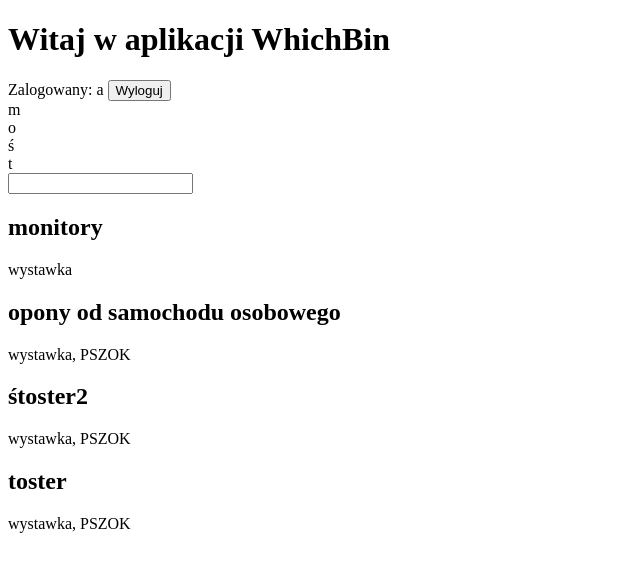
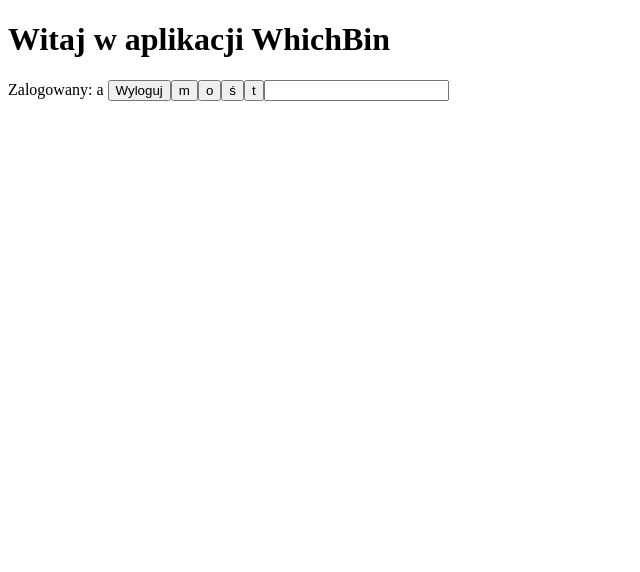
Before and after one commit to worldpres/angular520, an Angular app: page / in a window 1280 px wide. Both pictures are taken after a click on the button "Zaloguj się". Shown: the top 572 px of the page, without its empty margins (0-640 px from the left). Built offline with nearby package versions, Linux system fonts and the light colour scheme.

Commit message:
setFirstLetter(letter)

```diff
--- a/src/app/login/show/show.component.html
+++ b/src/app/login/show/show.component.html
@@ -1,10 +1,10 @@
-<div *ngFor="let letter of alphabet()">
+<button *ngFor="let letter of alphabet()" (click)="setFirstLetter(letter)">
   {{letter}}
-</div>
+</button>
 
 <input type="text" [(ngModel)]="searchName">
 
-<div *ngFor="let junk of prepareDatabase(searchName)">
+<div *ngFor="let junk of prepareDatabase(firstLetter, searchName)">
   <h2>{{ junk.name }}</h2>
   <p>{{ junk.place.join(", ") }}</p>
 </div>
--- a/src/app/login/show/show.component.ts
+++ b/src/app/login/show/show.component.ts
@@ -13,6 +13,7 @@
   }
 
   public searchName;
+  public firstLetter;
 
   private database = [
     {
@@ -33,14 +34,21 @@
     }
   ]
 
-  private prepareDatabase(searchText='', sortProp='name', sortAsc=true) {
+  private setFirstLetter(letter){
+    this.firstLetter=letter;
+  }
+
+  private prepareDatabase(firstLetter='', searchName='', sortProp='name', sortAsc=true) {
     let data = this.database.sort(function(a, b) {
       if(sortAsc) return a[sortProp].localeCompare(b[sortProp]);
       else return b[sortProp].localeCompare(a[sortProp]);
       //if(asc) return (a[sortProp] > b[sortProp]) ? 1 : ((a[sortProp] < b[sortProp]) ? -1 : 0);
       //else return (b[sortProp] > a[sortProp]) ? 1 : ((b[sortProp] < a[sortProp]) ? -1 : 0);
     });
-    return data.filter(obj => obj.name.includes(searchText));
+    data = data.filter(obj => obj.name.includes(searchName));
+    if(firstLetter!='') data = data.filter(obj => obj.name.charAt(0)==firstLetter);
+    if(firstLetter!='' || searchName!='') return data;
+    else return;
   }
 
   private alphabet(){
```
